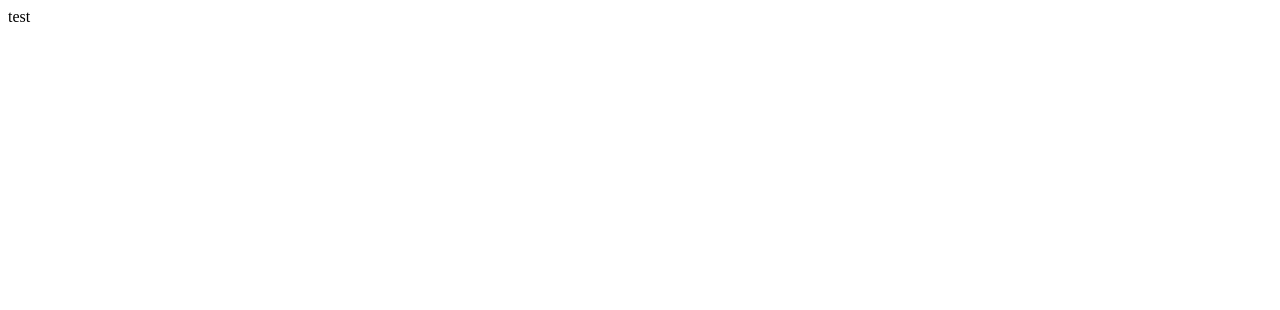
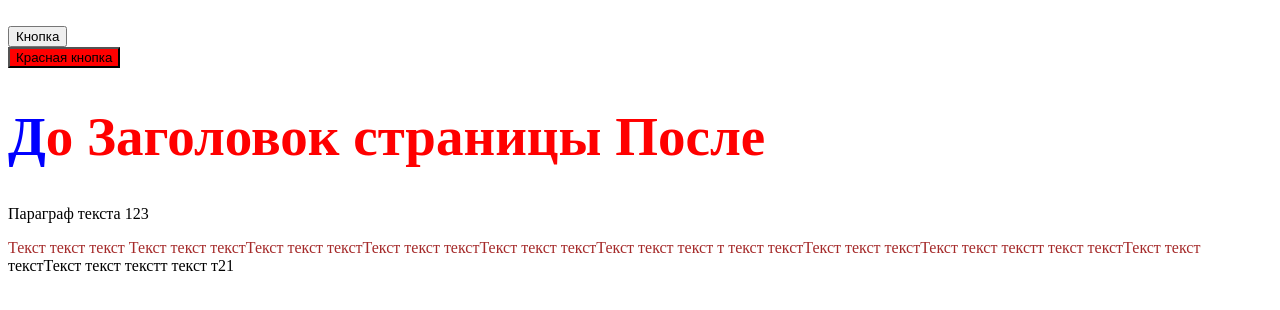
Before and after one commit to Veter091/Veter091.github.io, a plain HTML site: page index.html in a window 1280 px wide. Drawn offline with Linux system fonts and the light colour scheme.

Commit message:
add index

```diff
--- a/index.html
+++ b/index.html
@@ -1,4 +1,23 @@
 <!DOCTYPE html>
 <html>
-    test
+    <head>
+        <link rel="stylesheet" href="style.css">
+    </head>
+    <body>
+        <header class="page-header">
+            <a href="index.html" class="page-header__logo">
+                <img class="page-header__logo-icon"/>
+            </a>
+            <nav class="page-header__nav">
+                <a href="#" class="page-header__nav-link"></a>
+            </nav>
+            <button type="button" class="page-header__btn">Кнопка</button>
+                </header>
+                <button type="button" class="page-header__btn btn btn--red">Красная кнопка</button>
+        <h1> Заголовок страницы</h1>
+        <p1> Параграф текста 123</p1>
+        <p> Текст текст текст Текст текст текстТекст текст текстТекст текст текстТекст текст текстТекст текст текст
+            т текст текстТекст текст текстТекст текст текстт текст текстТекст текст текстТекст текст текстт текст т21
+        </p>
+    </body>
 </html>
--- /dev/null
+++ b/style.css
@@ -0,0 +1,42 @@
+
+h1 {
+    color: red;
+    font-size: 55px;
+}
+
+h1::after {
+    content: " После ";
+}
+
+h1::first-letter {
+    color:blue;
+}
+
+h1::before {
+    content: "До ";
+}
+
+p::first-line {
+    color:brown;
+}
+
+#title{
+    font-size: 50px;
+}
+
+.page-title {
+    font-size: 20px;
+}
+
+.page-title,
+#title {
+    border: 1px solid green;
+}
+
+.btn {
+    background-color: transparent;
+}
+
+.btn--red {
+    background-color: red;
+}
```
Also changed, not shown: README.md.
